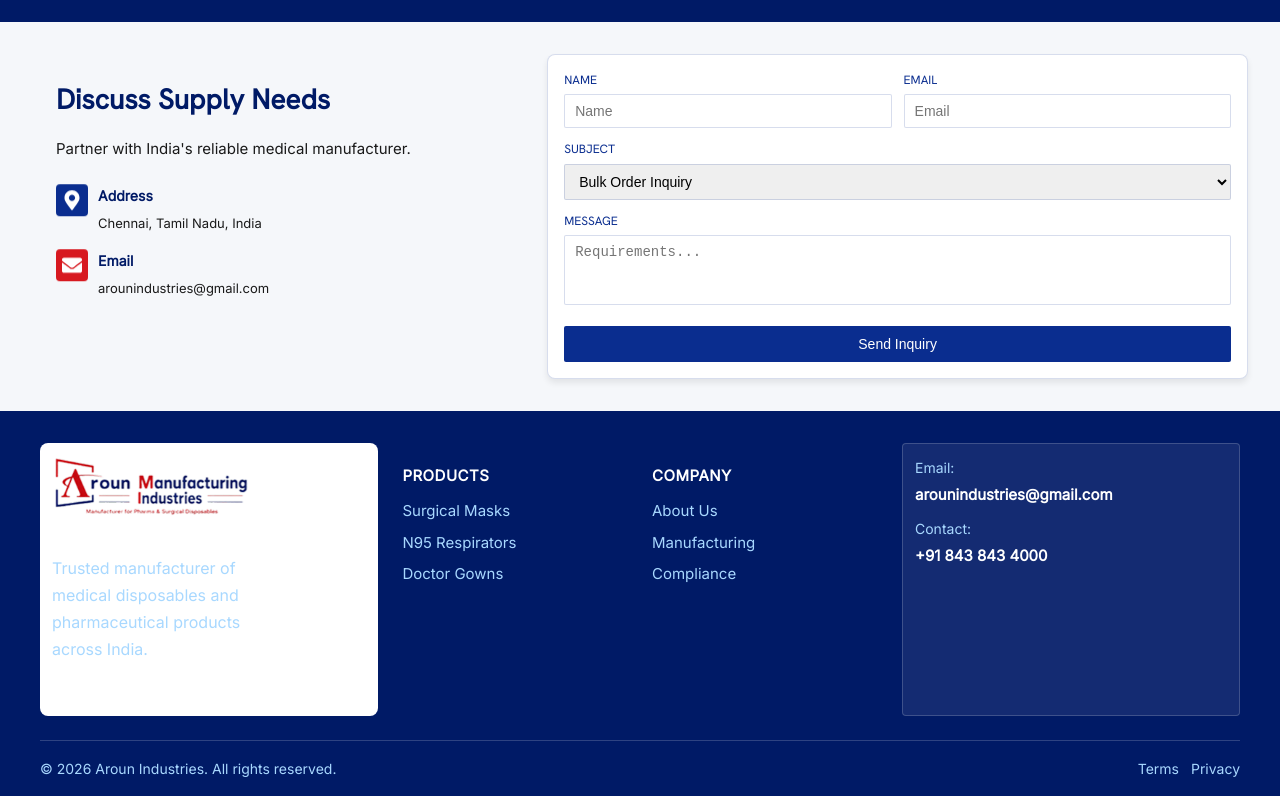
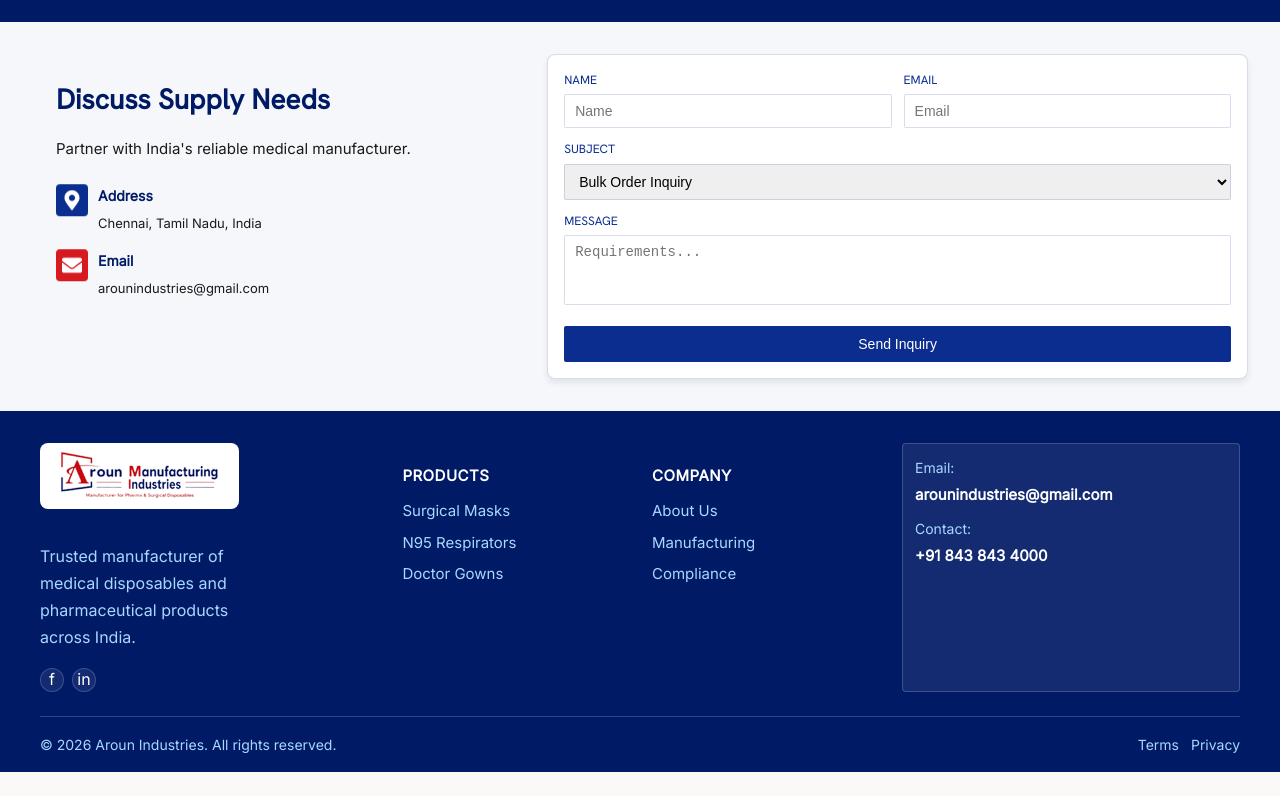
Before and after one commit to technovahub2025/arouninitiator, a React (Create React App) app: page / in a window 1280 px wide. Shown: the part 2977-3773 px from the top of the page. After the commit the page ends 3749 px from the top, so only its background shows below. Built offline with nearby package versions, Linux system fonts and the light colour scheme.

Commit message:
footer section modified

```diff
--- a/src/style/footer.css
+++ b/src/style/footer.css
@@ -19,6 +19,9 @@
   height: 66px;
   object-fit: contain;
   margin-bottom: 10px;
+  background: #ffffff;
+  border-radius: 8px;
+  padding: 6px 8px;
   animation: pop-in 0.75s cubic-bezier(0.22, 1, 0.36, 1) both;
 }
 
@@ -27,12 +30,6 @@
   font-size: 16px;
   line-height: 1.7;
   max-width: 220px;
-}
-
-.footer-about {
-  background: #ffffff;
-  border-radius: 8px;
-  padding: 12px;
 }
 
 .social-icons {
```
